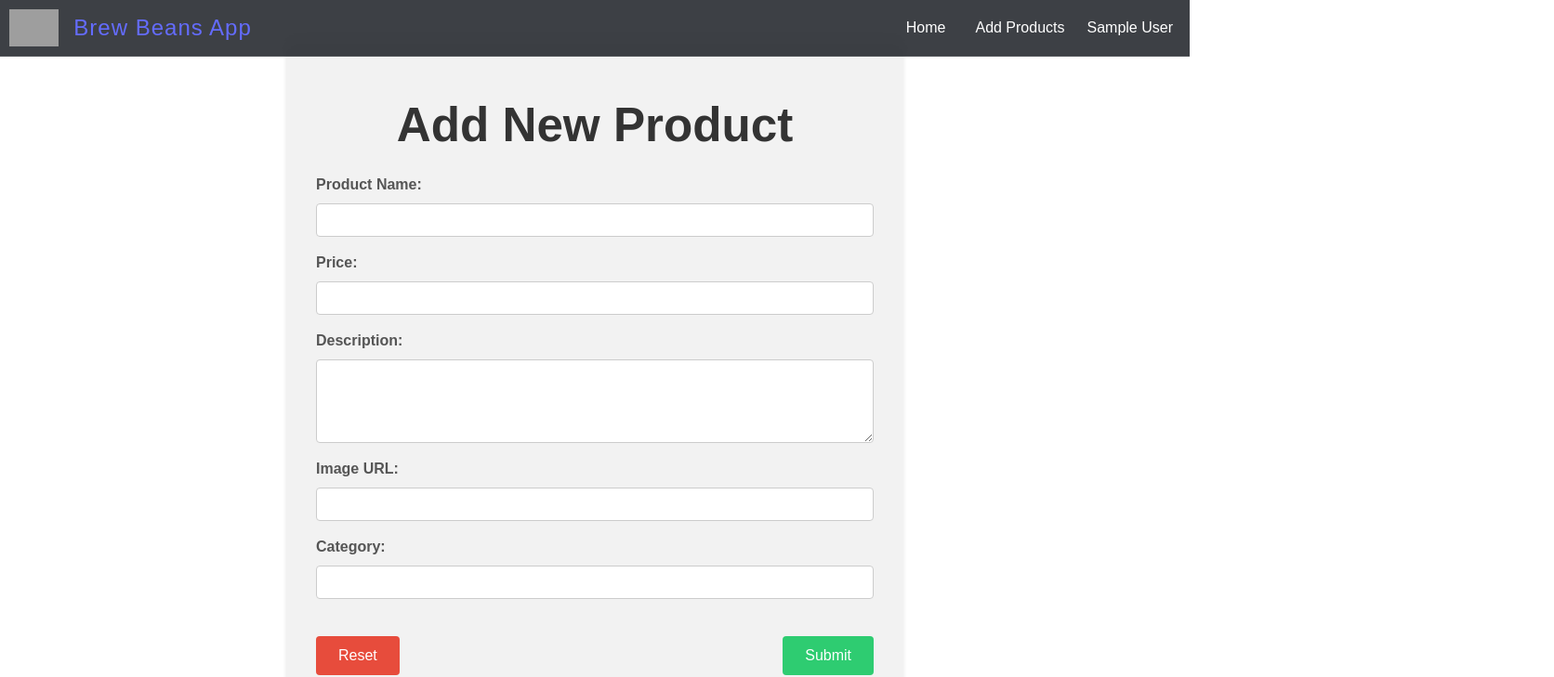
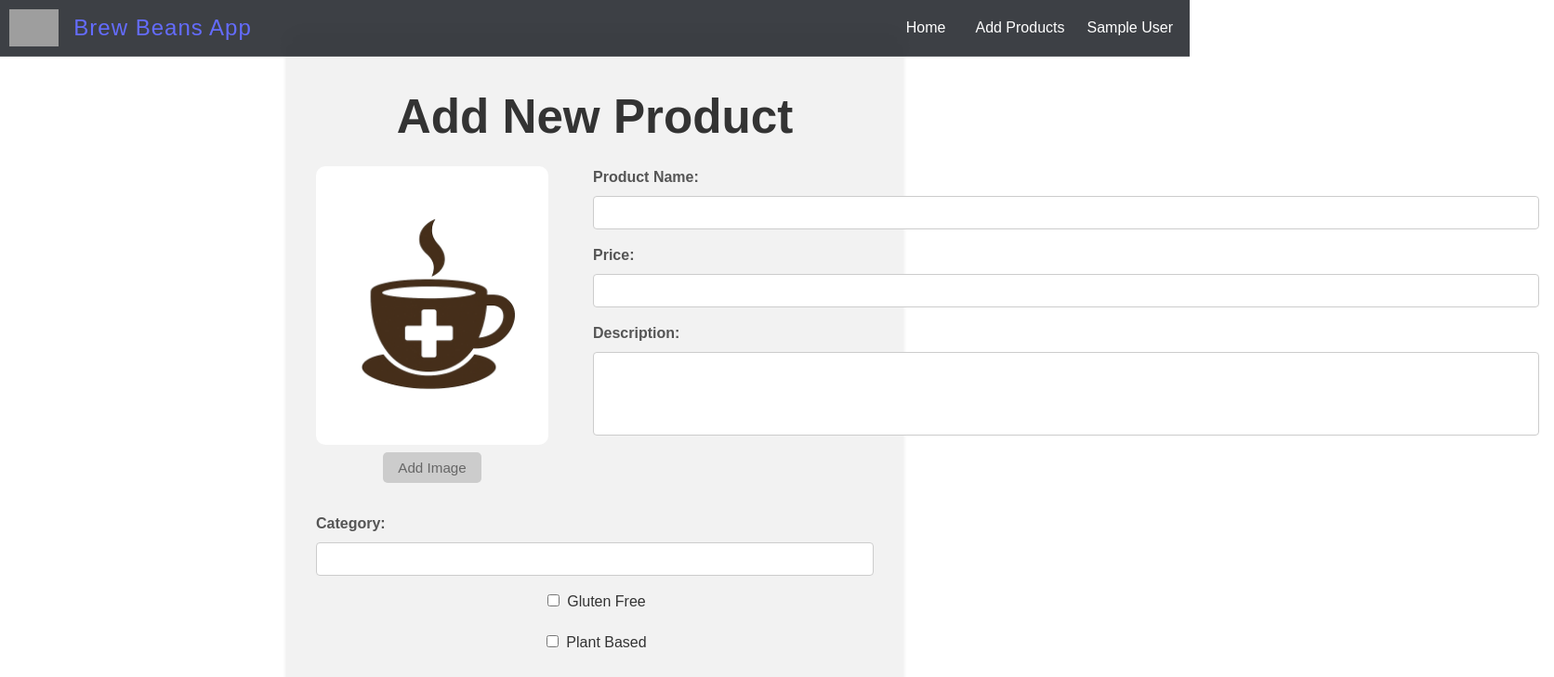
Before and after one commit to Aytekin97/Coffee_Shop_App, a React (Vite) app in the folder front-end/: page /add-products in a window 1280 px wide. Shown: the top 729 px of the page at 93% size, 1672 px wide, since content can reach past the window. Built offline with nearby package versions, Linux system fonts and the light colour scheme; no server answers; sample sign-in values are in the browser's storage; grey boxes are pictures that could not be loaded.

Commit message:
Improve styling

```diff
--- a/front-end/src/pages/AddProducts.tsx
+++ b/front-end/src/pages/AddProducts.tsx
@@ -1,57 +1,49 @@
 import React, { useState } from "react";
 import "../styles/AddProducts.css";
+// Replace this with your actual logo placeholder image path
+import logoPlaceholder from "../assets/coffee-add-logo.png";
 
 const AddProducts: React.FC = () => {
-  // Define state for form fields
+  // Form field state
   const [name, setName] = useState("");
   const [price, setPrice] = useState("");
   const [description, setDescription] = useState("");
-  const [imageUrl, setImageUrl] = useState("");
   const [category, setCategory] = useState("");
+  const [glutenFree, setGlutenFree] = useState(false);
+  const [plantBased, setPlantBased] = useState(false);
   const [isSubmitting, setIsSubmitting] = useState(false);
 
-  // Function to reset the form fields
+  // Reset the form fields
   const handleReset = () => {
     setName("");
     setPrice("");
     setDescription("");
-    setImageUrl("");
     setCategory("");
+    setGlutenFree(false);
+    setPlantBased(false);
   };
 
-  // Function to simulate the submit action
+  // Simulate form submission for creating a new product
   const handleSubmit = (e: React.FormEvent) => {
     e.preventDefault();
     setIsSubmitting(true);
 
-    // Create the new product object
     const newProduct = {
       name,
       price: parseFloat(price),
       description,
-      imageUrl,
       category,
+      glutenFree,
+      plantBased,
     };
 
     console.log("Submitting new product:", newProduct);
 
-    // TODO: Replace this simulated timeout with an actual backend API call.
-    // Example:
-    // fetch(`${import.meta.env.VITE_API_BASE_URL}/api/products`, {
-    //   method: "POST",
-    //   headers: { "Content-Type": "application/json" },
-    //   body: JSON.stringify(newProduct),
-    // })
-    //   .then((res) => res.json())
-    //   .then((data) => console.log("Product created:", data))
-    //   .catch((error) => console.error("Error creating product:", error))
-    //   .finally(() => setIsSubmitting(false));
-
-    // Simulate backend call delay
+    // Replace with your actual backend call when ready.
     setTimeout(() => {
       setIsSubmitting(false);
       console.log("Product created successfully!");
-      // Optionally reset the form after successful submission
+      // Optionally, clear the form after submission.
       // handleReset();
     }, 1000);
   };
@@ -60,6 +52,18 @@ const AddProducts: React.FC = () => {
     <div className="add-product-container">
       <h1>Add New Product</h1>
       <form onSubmit={handleSubmit} className="add-product-form">
+        <div className="form-group-top-section">
+            <div className="form-group image-upload-group">
+                <img
+                    src={logoPlaceholder}
+                    alt="Product Logo"
+                    className="upload-logo"
+                />
+                <button type="button" className="add-image-button" disabled>
+                    Add Image
+                </button>
+            </div>
+            <div className="form-group-right-side">
                 <div className="form-group">
                     <label htmlFor="name">Product Name:</label>
                     <input
@@ -91,14 +95,7 @@ const AddProducts: React.FC = () => {
                         rows={4}
                     />
                 </div>
-        <div className="form-group">
-          <label htmlFor="imageUrl">Image URL:</label>
-          <input
-            id="imageUrl"
-            type="text"
-            value={imageUrl}
-            onChange={(e) => setImageUrl(e.target.value)}
-          />
+            </div>
         </div>
         <div className="form-group">
           <label htmlFor="category">Category:</label>
@@ -108,6 +105,26 @@ const AddProducts: React.FC = () => {
             value={category}
             onChange={(e) => setCategory(e.target.value)}
           />
+        </div>
+        <div className="form-group checkbox-group">
+          <label>
+            <input
+              type="checkbox"
+              checked={glutenFree}
+              onChange={(e) => setGlutenFree(e.target.checked)}
+            />
+            Gluten Free
+          </label>
+        </div>
+        <div className="form-group checkbox-group">
+          <label>
+            <input
+              type="checkbox"
+              checked={plantBased}
+              onChange={(e) => setPlantBased(e.target.checked)}
+            />
+            Plant Based
+          </label>
         </div>
         <div className="form-buttons">
           <button type="button" onClick={handleReset}>
--- a/front-end/src/styles/AddProducts.css
+++ b/front-end/src/styles/AddProducts.css
@@ -1,4 +1,6 @@
-/* Container holding the entire form */
+/* AddProducts.css */
+
+/* Container for the entire form */
 .add-product-container {
     max-width: 600px;
     margin: 2rem auto;
@@ -29,6 +31,29 @@
     margin-bottom: 1rem;
   }
 
+  .form-group img {
+    width: 250px;
+    height: 300px;
+    background: rgb(255, 255, 255);
+    border-radius: 10px;
+  }
+
+  .form-group-top-section {
+    display: flex;
+    flex-direction: row;
+    margin-bottom: 1rem;
+    gap: 2rem;
+  }
+
+  .form-group-right-side {
+    flex: 1;
+    display: flex;
+    flex-direction: column;
+    margin-bottom: 1rem;
+    padding: 0 1rem ;
+    box-sizing: border-box;
+  }
+
   /* Labels inside form groups */
   .form-group label {
     font-weight: bold;
@@ -51,6 +76,66 @@
   .form-group textarea:focus {
     outline: none;
     border-color: #3498db;
+  }
+
+  .form-group textarea {
+    resize: none;
+    width: 1000px;
+  }
+
+  /* Image upload group styling */
+  .image-upload-group {
+    display: flex;
+    flex-direction: column;
+    align-items: center;
+  }
+
+  .upload-logo-button {
+    background-color: transparent;
+    border: none;
+    cursor: not-allowed;
+    padding: 0;
+  }
+
+  .upload-logo {
+    width: 250px;
+    height: 300px;
+    background: #fff;
+    border-radius: 10px;
+    object-fit: contain;
+    margin-bottom: 0.5rem;
+  }
+
+  .add-image-button {
+    padding: 0.5rem 1rem;
+    background-color: #ccc;
+    color: #666;
+    border: none;
+    border-radius: 5px;
+    font-size: 0.95rem;
+    cursor: not-allowed;
+  }
+
+  /* Disabled message styling */
+  .disabled-message {
+    font-size: 0.9rem;
+    color: #888;
+  }
+
+  /* Checkbox group styling */
+  .checkbox-group {
+    display: flex;
+    align-items: center;
+    margin-bottom: 0.75rem;
+  }
+
+  .checkbox-group label {
+    font-weight: normal;
+    color: #333;
+  }
+
+  .checkbox-group input {
+    margin-right: 0.5rem;
   }
 
   /* Button container styling */
@@ -96,6 +181,7 @@
   @media (max-width: 600px) {
     .add-product-container {
       padding: 1rem;
+      margin: 1rem;
     }
 
     .form-buttons {
```
Also changed, not shown: front-end/src/assets/coffee-add-logo.png (added). Lines whose indentation alone changed are shown as unchanged.
